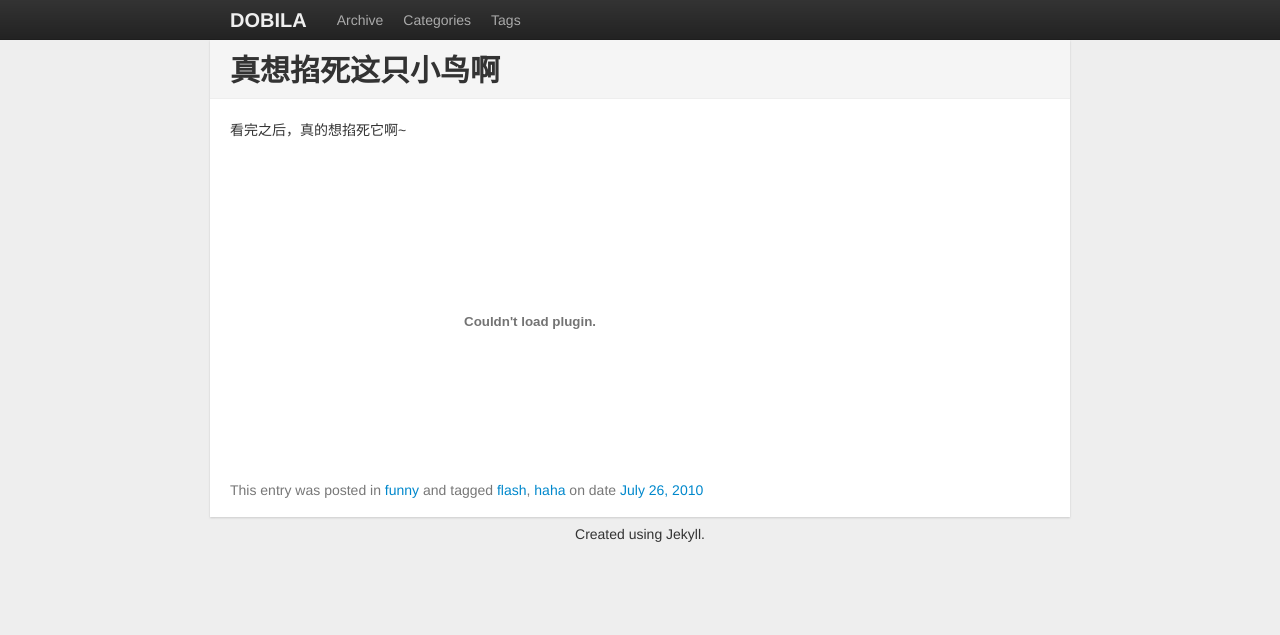
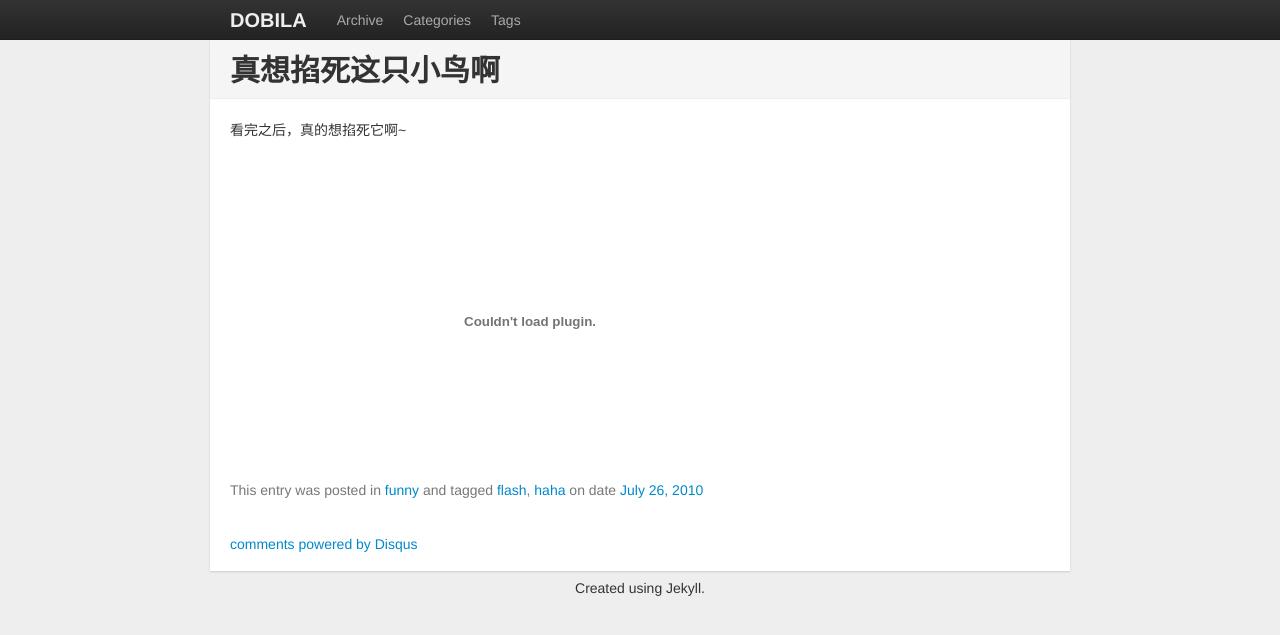
Before and after one commit to bugcook/eorza.github.com, a Jekyll site: the page built from _posts/2010-07-26-i-want-to-throttle-the-bird.md, in a window 1280 px wide. Shown: the top 635 px of the page. Built offline with Jekyll 4.4.1, drawn with Linux system fonts in a browser that asks for light colours; comment, search, counter and statistics services are not loaded.

Commit message:
Add Disqus comments plugin

```diff
--- a/_layouts/post.html
+++ b/_layouts/post.html
@@ -25,3 +25,19 @@
 		on date <a href="{{ page.url }}">{{ page.date | date: "%B %d, %Y" }}</a>
 	</footer>
 </article>
+
+<div id="comments">
+	<div id="disqus_thread"></div>
+	<script type="text/javascript">
+	/* * * CONFIGURATION VARIABLES: EDIT BEFORE PASTING INTO YOUR WEBPAGE * * */
+	var disqus_shortname = 'dobila'; // required: replace example with your forum shortname
+	/* * * DON'T EDIT BELOW THIS LINE * * */
+	(function() {
+		var dsq = document.createElement('script'); dsq.type = 'text/javascript'; dsq.async = true;
+		dsq.src = 'http://' + disqus_shortname + '.disqus.com/embed.js';
+		(document.getElementsByTagName('head')[0] || document.getElementsByTagName('body')[0]).appendChild(dsq);
+	})();
+	</script>
+	<noscript>Please enable JavaScript to view the <a href="http://disqus.com/?ref_noscript">comments powered by Disqus.</a></noscript>
+	<a href="http://disqus.com" class="dsq-brlink">comments powered by <span class="logo-disqus">Disqus</span></a>
+</div>
--- a/assets/stylesheets/style.css
+++ b/assets/stylesheets/style.css
@@ -284,3 +284,9 @@
 	vertical-align: super;
 	font-size: 0.8em;
 }
+
+/* =Comment
+-------------------------------------------------------------- */
+#comments {
+	padding: 20px;
+}
```
